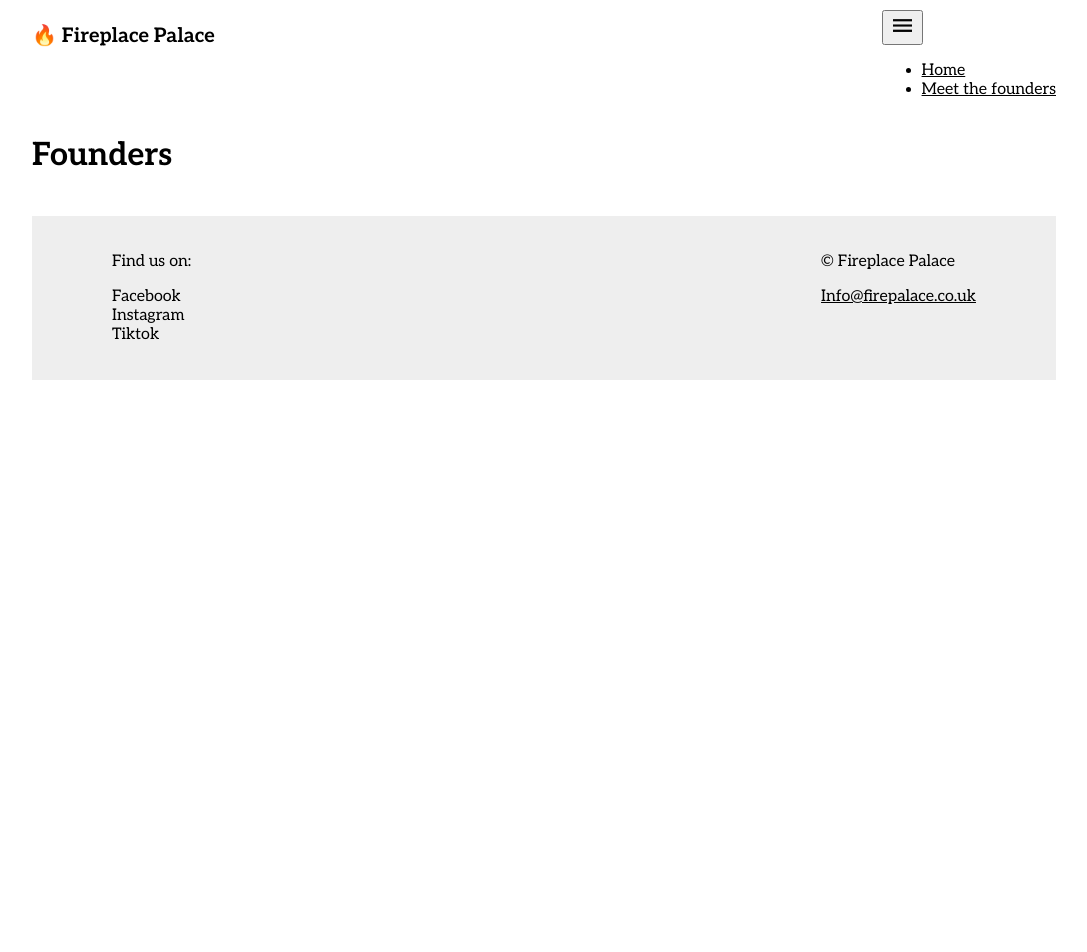
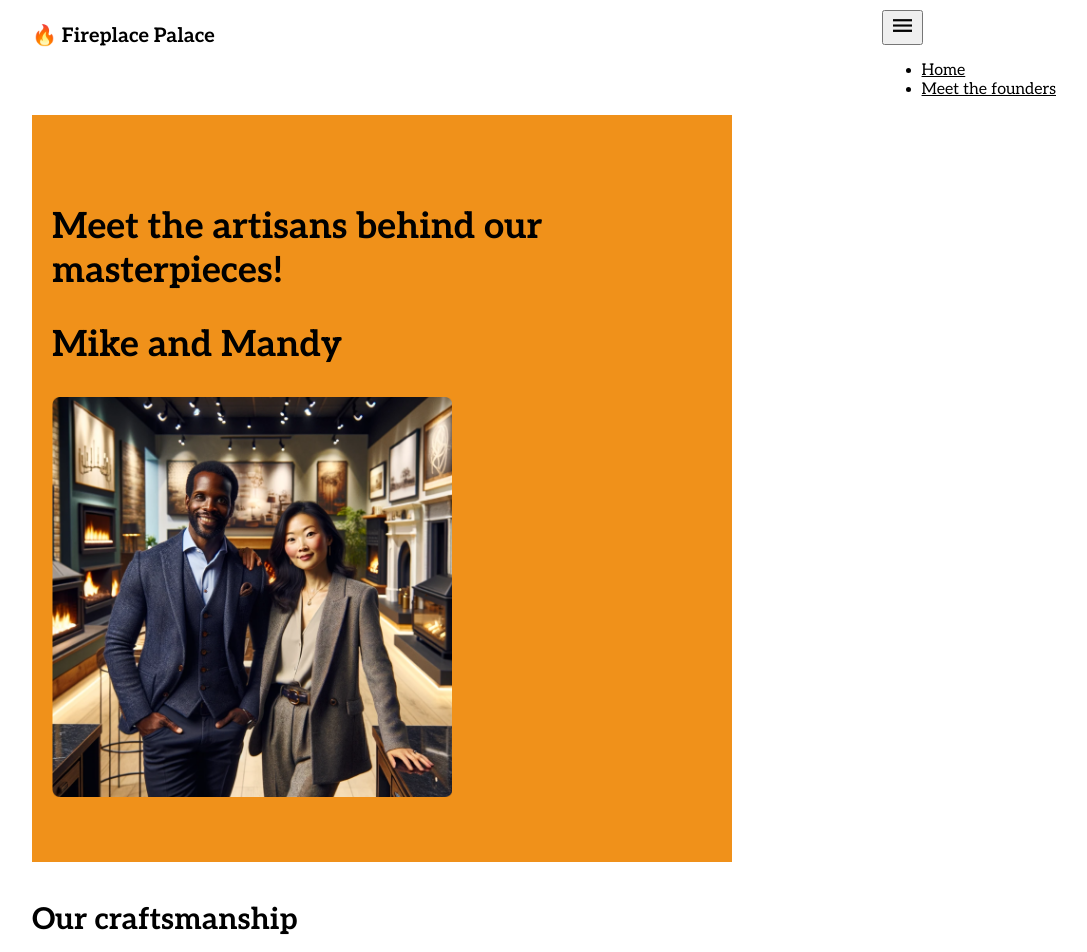
Before and after one commit to SchoolOfCode/bc16-w7d3-workshop-nextjs-boilerplate-room-5-week-7, a Next.js app: page /founders in a window 1280 px wide. Shown: the top 952 px of the page, without its empty margins (6-1093 px from the left). Before the commit the page ends 800 px from the top, so only its background shows below. Built offline with nearby package versions, Linux system fonts and the light colour scheme.

Commit message:
founders page added partially styled

```diff
--- a/app/founders/page.css
+++ b/app/founders/page.css
@@ -0,0 +1,17 @@
+.mike-and-mandy {
+    background-color: rgb(240, 145, 26);
+    padding: 60px 20px;
+  }
+
+  .meetTitle,
+  .mandmTitle {
+    font-size: 36px;
+  }
+
+  .titles {
+    font-size: 30px;
+  }
+
+  .card {
+    margin: 40px auto;
+  }
--- a/app/founders/page.js
+++ b/app/founders/page.js
@@ -1,10 +1,35 @@
-import "/app/founders/page.css";
+import Image from "next/image";
+import foundersImg from "/Images/founder-mike-and-mandy.png";
+import founders1 from "/Images/founders-1.png";
+import founders2 from "/Images/founders-2.png";
+import founders3 from "/Images/founders-3.png";
+import "/app/founders/page.css"
 
-export default function Founders() {
-    return (
-      <>
-
-    <h1>Founders</h1>
-      </>
-    );
+export default function FoundersPage() {
+  return (
+    <section className="founders">
+        <div className="mike-and-mandy">
+            <h1 className="meetTitle">Meet the artisans behind our masterpieces!</h1>
+            <h2 className="mandmTitle">Mike and Mandy</h2>
+            <Image className="foundersImg" src={foundersImg} width={400} height={400} alt="founders-image" />
+        </div>
+        <div className="about">
+        <div className="card">
+          <h3 className="titles">Our craftsmanship</h3>
+          <p>Mike and Mandy studied and honed their craft under the fireplace sensei Vik Von Blaze. Nothing gets delivered to a customer without their sign off.</p>
+          <Image className="foundersImg" src={founders1} alt="founders-image1" />
+        </div>
+        <div className="card">
+        <h3 className="titles">Our experience</h3>
+        <p>Numbers don&apos;t lie - We&apos;ve been around for 20+ years and have a long list of happy customers who gladly recommend us.</p>
+        <Image className="foundersImg" src={founders2} alt="founders-image2" />
+        </div>
+        <div className="card">
+        <h3 className="titles">Our guarantee</h3>
+        <p>If you&apos;re not 100% satisfied, we will fully refund your purchase. Also, we offer free repairs for the first 20 years of ownership. Find that somewhere else!</p>
+        <Image className="foundersImg" src={founders3} alt="founders-image3" />
+        </div>
+        </div>
+    </section>
+  );
   }
```
